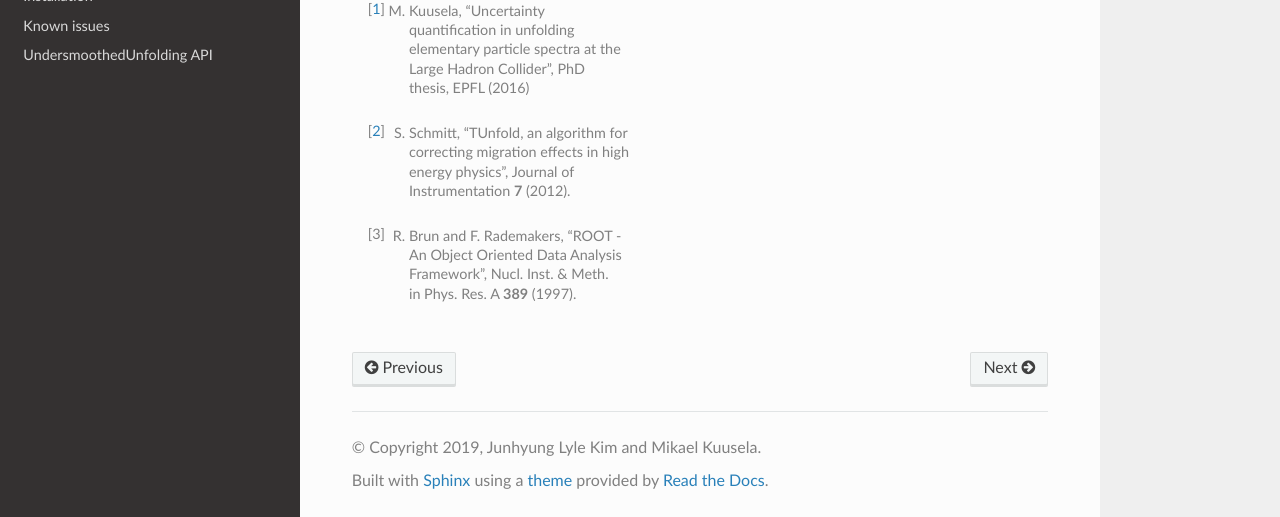
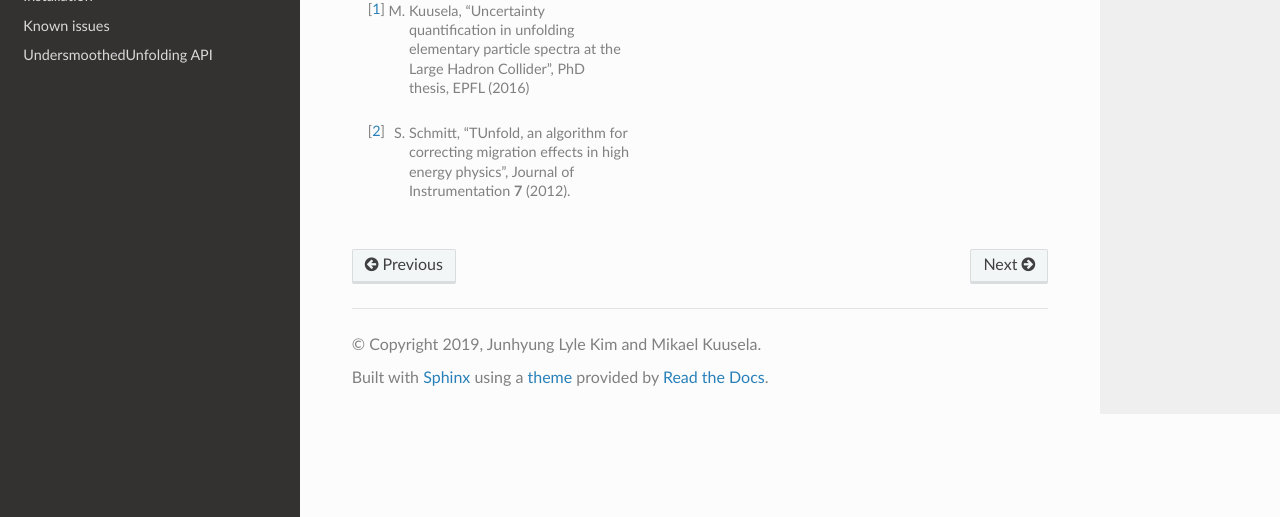
Before and after one commit to jlylekim/UndersmoothedUnfolding, a Sphinx documentation site: the page built from docs/source/why.rst, in a window 1280 px wide and 900 px high, scrolled down 2177 px, cut to the strip 383-900 px from the top of the window. Built offline with Sphinx 7.4.7 and the Read the Docs theme 2.0.0, drawn with Linux system fonts in a browser that asks for light colours.

Commit message:
Update why.rst

```diff
--- a/docs/source/why.rst
+++ b/docs/source/why.rst
@@ -71,4 +71,3 @@ Steeply falling spectra
 
 .. [1] M. Kuusela, “Uncertainty quantification in unfolding elementary particle spectra at the Large Hadron Collider”, PhD thesis, EPFL (2016)
 .. [2] S. Schmitt, “TUnfold, an algorithm for correcting migration effects in high energy physics”, Journal of Instrumentation **7** (2012).
-.. [3] R. Brun and F. Rademakers, “ROOT - An Object Oriented Data Analysis Framework”, Nucl. Inst. & Meth. in Phys. Res. A **389** (1997).
```
